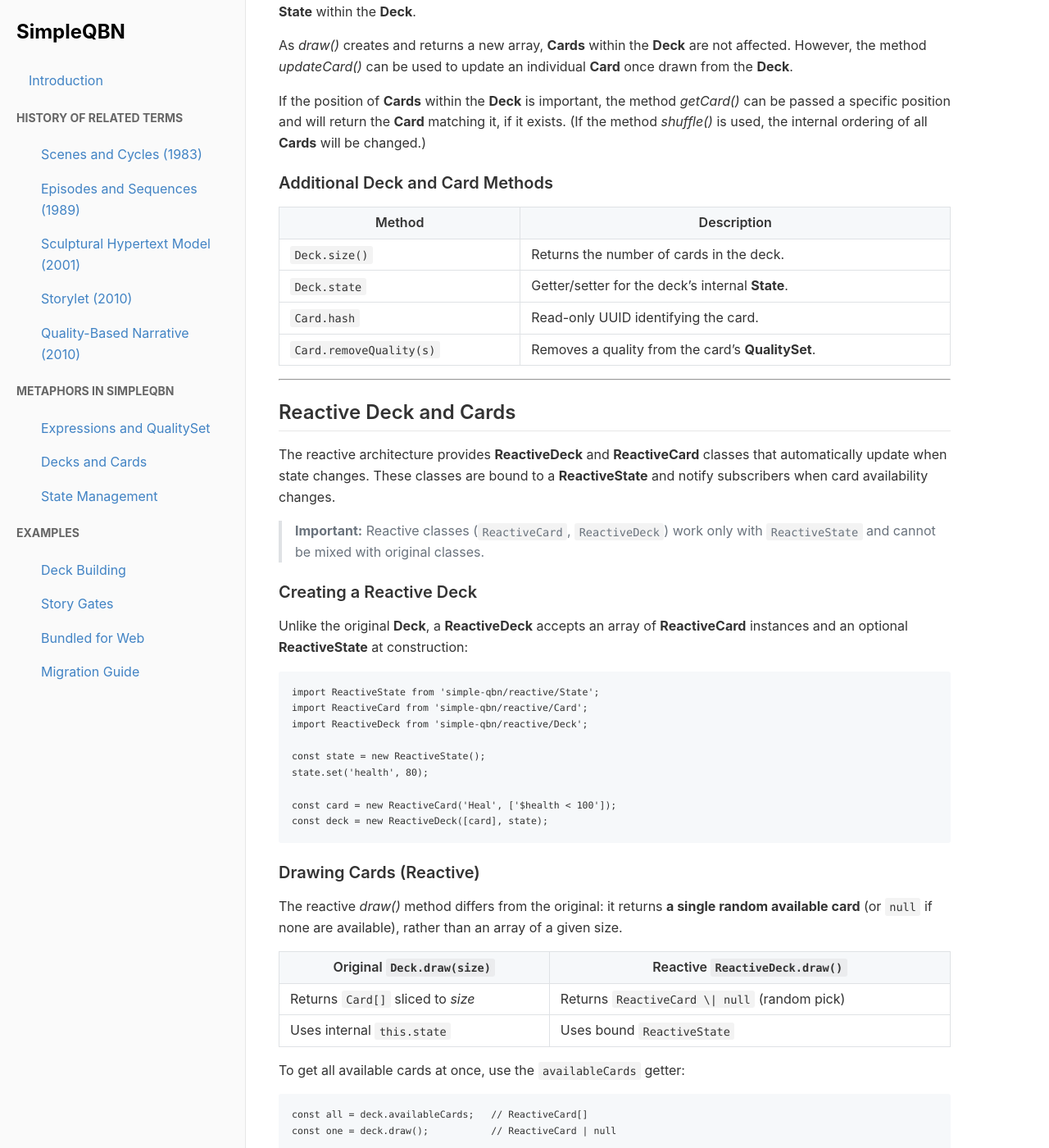
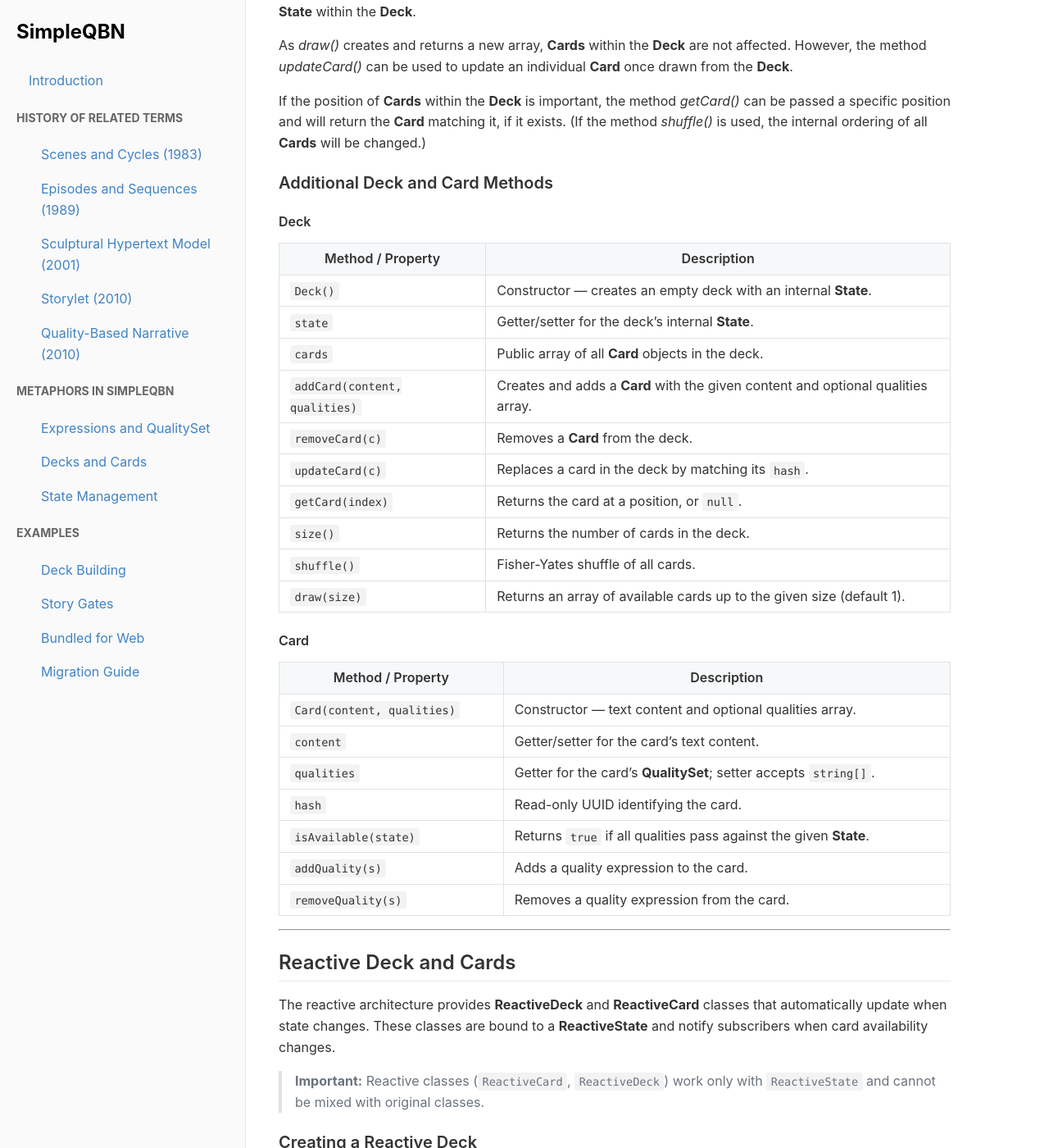
Before and after one commit to videlais/simple-qbn, a Jekyll site: the page built from docs-src/notes/cards.md, in a window 1280 px wide and 1400 px high, scrolled down 495 px. Shown: the whole window at 82% size. Built offline with Jekyll 4.4.1, drawn with Linux system fonts in a browser that asks for light colours.

```diff
--- a/docs-src/notes/cards.md
+++ b/docs-src/notes/cards.md
@@ -22,12 +22,32 @@ If the position of **Cards** within the **Deck** is important, the method *getCa
 
 ### Additional Deck and Card Methods
 
-| Method | Description |
-|--------|-------------|
-| `Deck.size()` | Returns the number of cards in the deck. |
-| `Deck.state` | Getter/setter for the deck's internal **State**. |
-| `Card.hash` | Read-only UUID identifying the card. |
-| `Card.removeQuality(s)` | Removes a quality from the card's **QualitySet**. |
+#### Deck
+
+| Method / Property | Description |
+|---|---|
+| `Deck()` | Constructor — creates an empty deck with an internal **State**. |
+| `state` | Getter/setter for the deck's internal **State**. |
+| `cards` | Public array of all **Card** objects in the deck. |
+| `addCard(content, qualities)` | Creates and adds a **Card** with the given content and optional qualities array. |
+| `removeCard(c)` | Removes a **Card** from the deck. |
+| `updateCard(c)` | Replaces a card in the deck by matching its `hash`. |
+| `getCard(index)` | Returns the card at a position, or `null`. |
+| `size()` | Returns the number of cards in the deck. |
+| `shuffle()` | Fisher-Yates shuffle of all cards. |
+| `draw(size)` | Returns an array of available cards up to the given size (default 1). |
+
+#### Card
+
+| Method / Property | Description |
+|---|---|
+| `Card(content, qualities)` | Constructor — text content and optional qualities array. |
+| `content` | Getter/setter for the card's text content. |
+| `qualities` | Getter for the card's **QualitySet**; setter accepts `string[]`. |
+| `hash` | Read-only UUID identifying the card. |
+| `isAvailable(state)` | Returns `true` if all qualities pass against the given **State**. |
+| `addQuality(s)` | Adds a quality expression to the card. |
+| `removeQuality(s)` | Removes a quality expression from the card. |
 
 ---
 
--- a/src/Expression.ts
+++ b/src/Expression.ts
@@ -58,7 +58,10 @@ export default class Expression {
     try {
       // Create a values callback function for quis
       const values = (name: string): any => {
-        return s.keys[name];
+        if (Object.prototype.hasOwnProperty.call(s.keys, name)) {
+          return s.keys[name];
+        }
+        return undefined;
       };
 
       // Use quis to evaluate the expression directly
--- a/src/State.ts
+++ b/src/State.ts
@@ -31,6 +31,9 @@ export default class State {
    * @param {any} value - Value of pair
    */
   set(key: string, value: any): void {
+    if (key === '__proto__' || key === 'constructor' || key === 'prototype') {
+      throw new Error(`Setting '${key}' as a key is not allowed`);
+    }
     this._values[key] = value;
   }
 
```
Also changed, not shown: docs-src/notes/State.md (+26 -0 lines), docs-src/notes/examples/deckbuilding.md (+1 -1 lines), docs-src/notes/examples/webbuild.md (+4 -4 lines), index.d.ts (+10 -1 lines), CHANGELOG.md.
